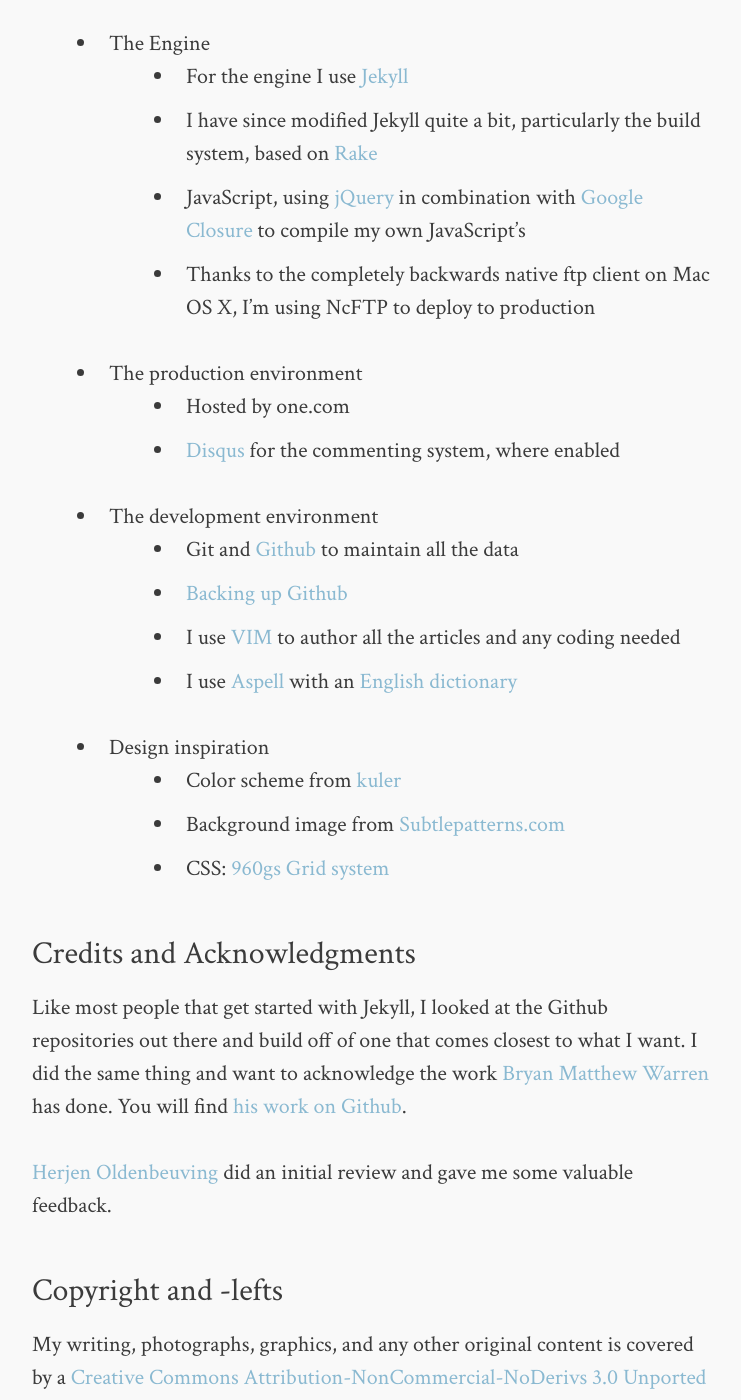
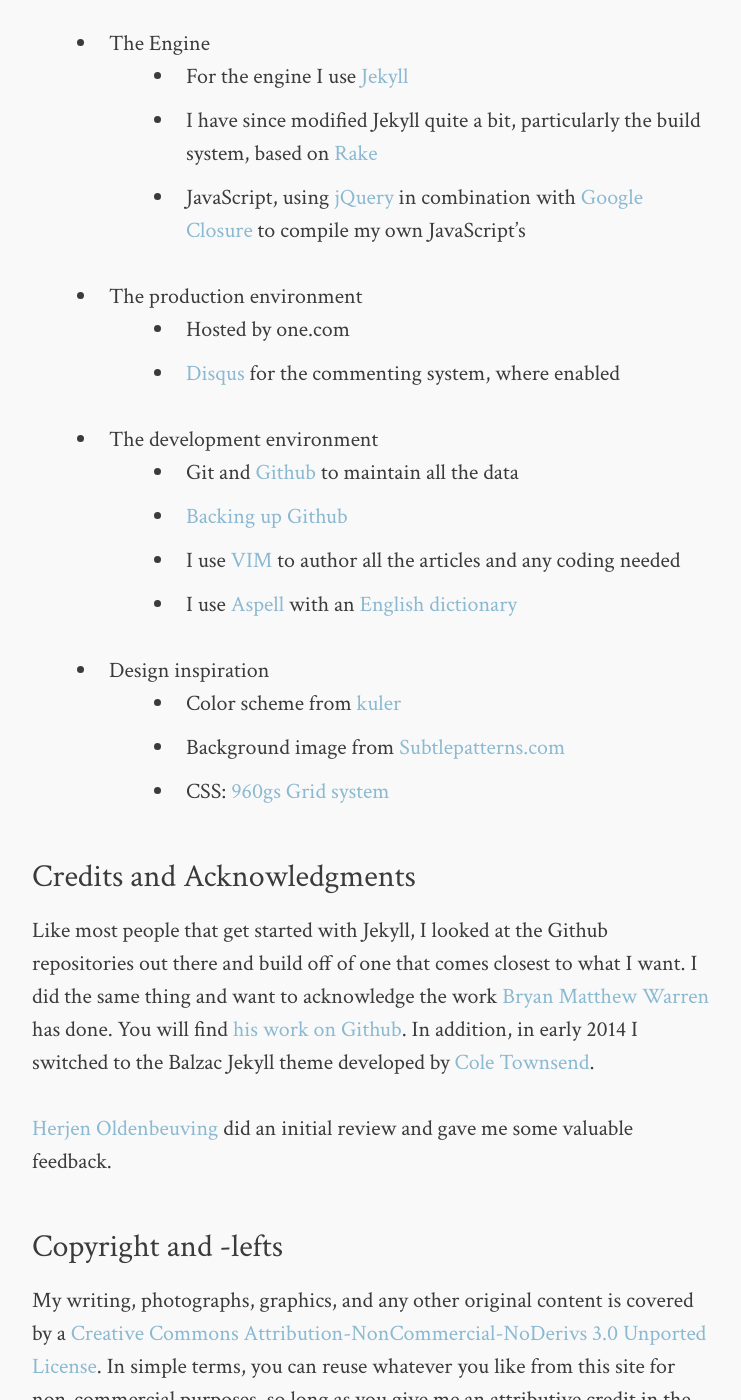
Before and after one commit to ojilles/jilles.net, a Jekyll site: the page built from colophon.md, in a window 1280 px wide and 1400 px high, scrolled down 770 px. Shown: the whole window, without its empty margins (268-1009 px from the left). Built offline with Jekyll 4.4.1, drawn with Linux system fonts in a browser that asks for light colours; comment, search, counter and statistics services are not loaded.

Commit message:
few adjustments

```diff
--- a/colophon.md
+++ b/colophon.md
@@ -24,8 +24,6 @@ statically generated. Here is the software I use:
     * For the engine I use [Jekyll](https://github.com/mojombo/jekyll)
     * I have since modified Jekyll quite a bit, particularly the build system, based on [Rake](http://martinfowler.com/articles/rake.html)
     * JavaScript, using [jQuery](http://jquery.com/) in combination with [Google Closure](http://code.google.com/closure/) to compile my own JavaScript's
-    * Thanks to the completely backwards native ftp client on Mac OS X, I'm using
-      NcFTP to deploy to production
 * The production environment
     * Hosted by one.com
     * [Disqus](http://disqus.com/) for the commenting system, where enabled
@@ -41,10 +39,12 @@ statically generated. Here is the software I use:
 
 ### Credits and Acknowledgments
 Like most people that get started with Jekyll, I looked at the Github
-repositories out there and build off of one that comes closest to what I
-want. I did the same thing and want to acknowledge the work [Bryan Matthew
-Warren](http://coffeecomrade.com/) has done. You will find
-[his work on Github](https://github.com/haircut/coffeecomrade.com).
+repositories out there and build off of one that comes closest to what I want.
+I did the same thing and want to acknowledge the work [Bryan Matthew
+Warren](http://coffeecomrade.com/) has done. You will find [his work on
+Github](https://github.com/haircut/coffeecomrade.com). In addition, in early
+2014 I switched to the Balzac Jekyll theme developed by [Cole
+Townsend](https://twitter.com/twnsndco).
 
 [Herjen Oldenbeuving](http://www.herjen.nl) did an initial review and gave me
 some valuable feedback.
```
